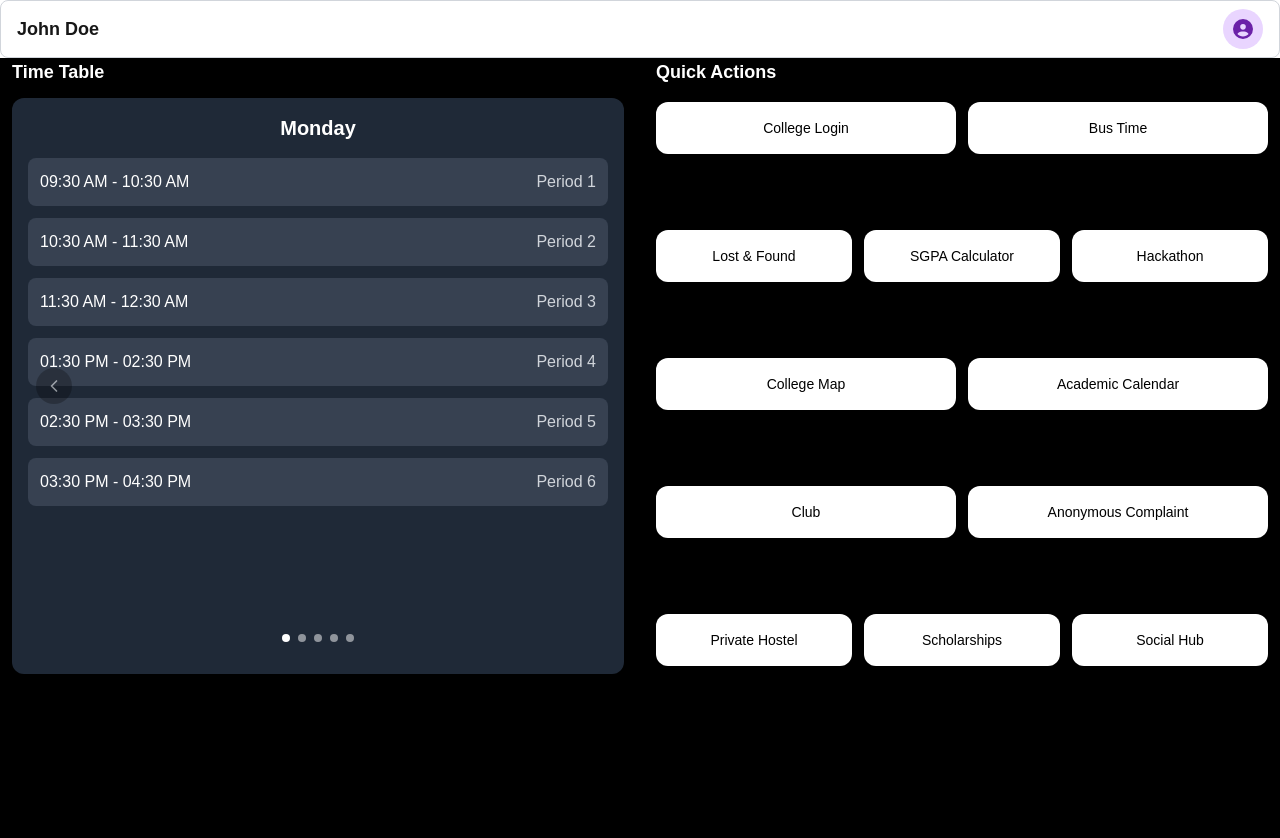
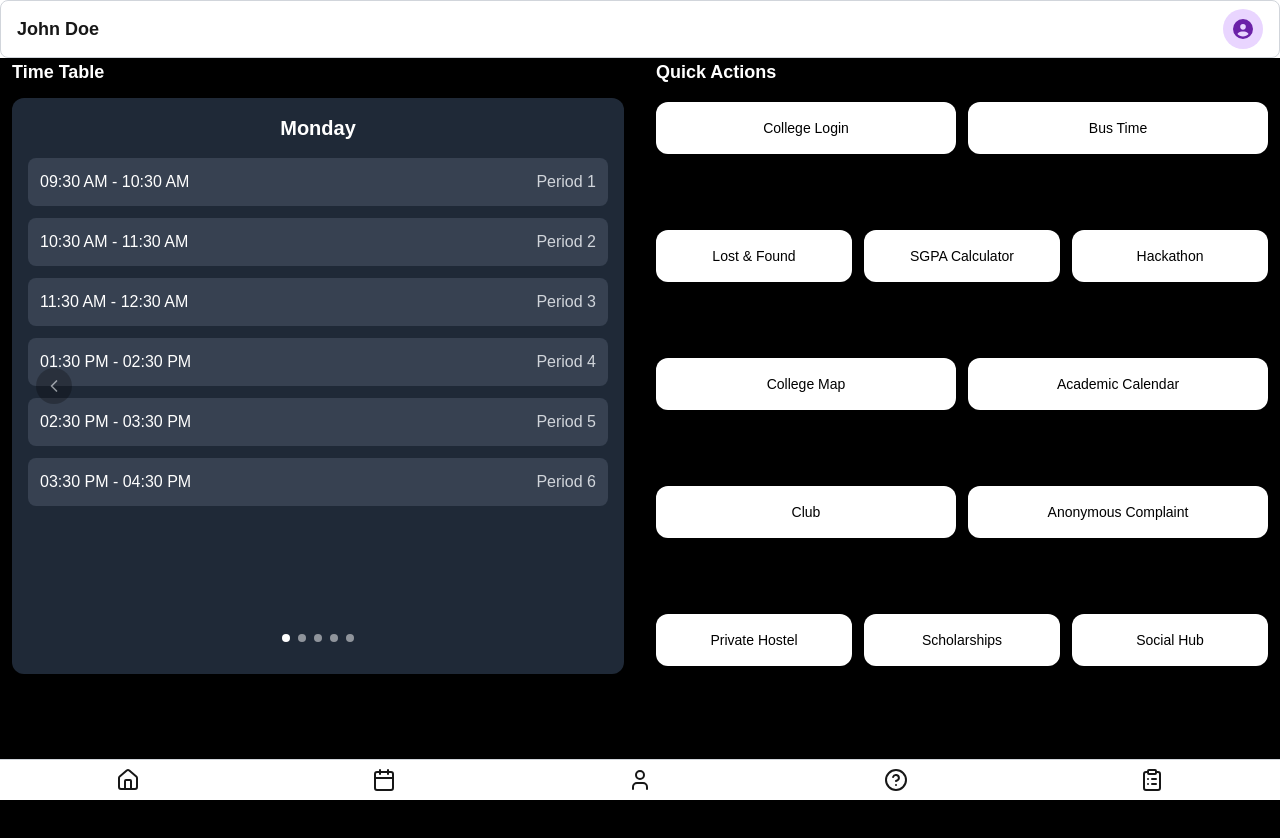
Before and after one commit to amanikaca/pjt, a Next.js app: page /home in a window 1280 px wide. Shown: the top 838 px of the page. Built offline with nearby package versions, Linux system fonts and the light colour scheme.

Commit message:
added the home page and fix the bottomnavbar issue

```diff
--- a/src/components/bottemNavbar.tsx
+++ b/src/components/bottemNavbar.tsx
@@ -2,7 +2,7 @@ import { Home, Calendar, User, HelpCircle, ClipboardList } from "lucide-react";
 
 const BottomNavBar = () => {
     return (
-        <nav className="fixed bottom-0 left-0 right-0 bg-background text-foreground shadow-md border-t border-gray-300 dark:border-gray-700 md:block lg:hidden">
+        <nav className="fixed bottom-0 left-0 right-0 bg-background text-foreground shadow-md border-t border-gray-300 dark:border-gray-700">
             <ul className="flex justify-around items-center py-2">
                 {/* Home */}
                 <li className="flex flex-col items-center">
```
